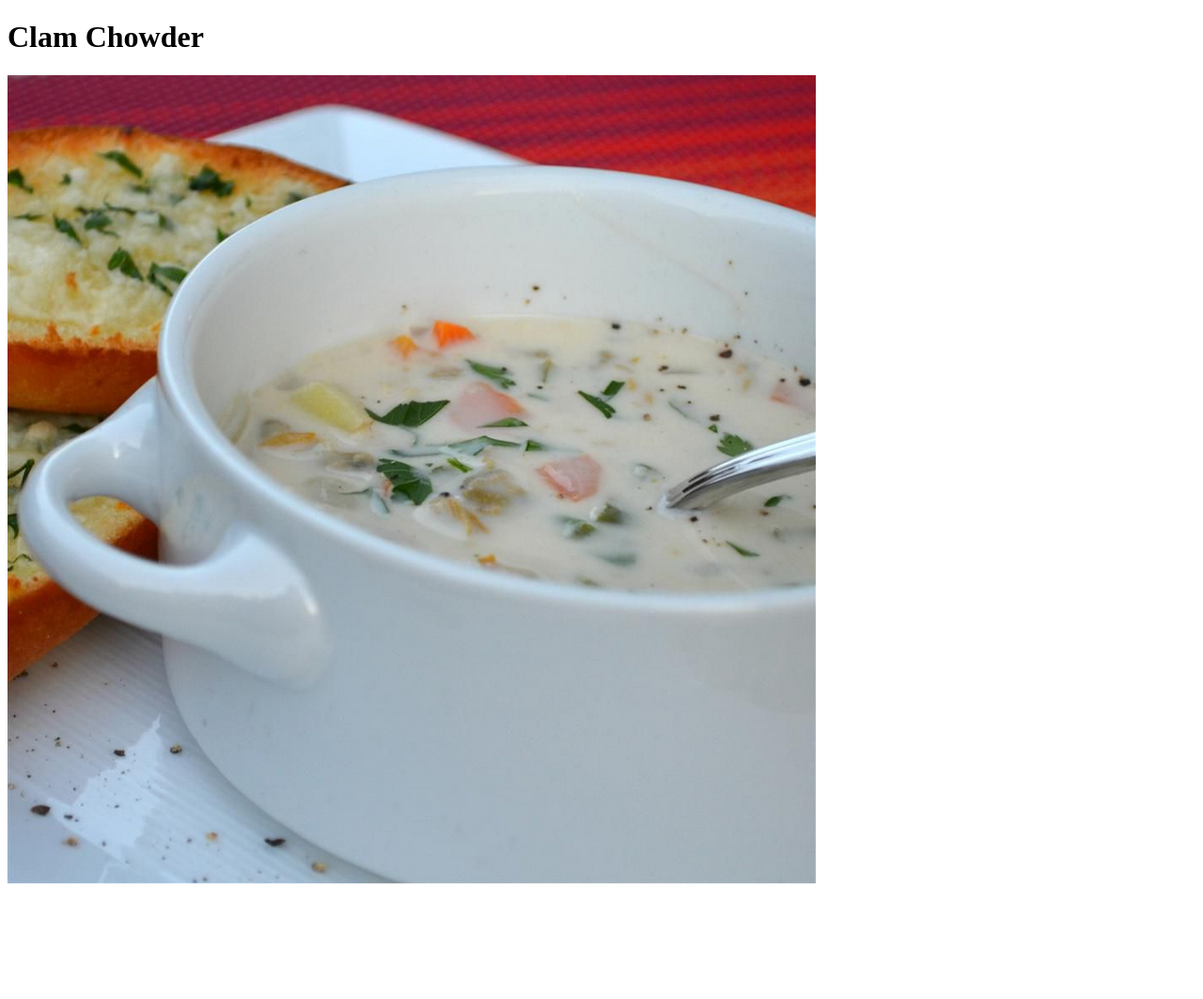
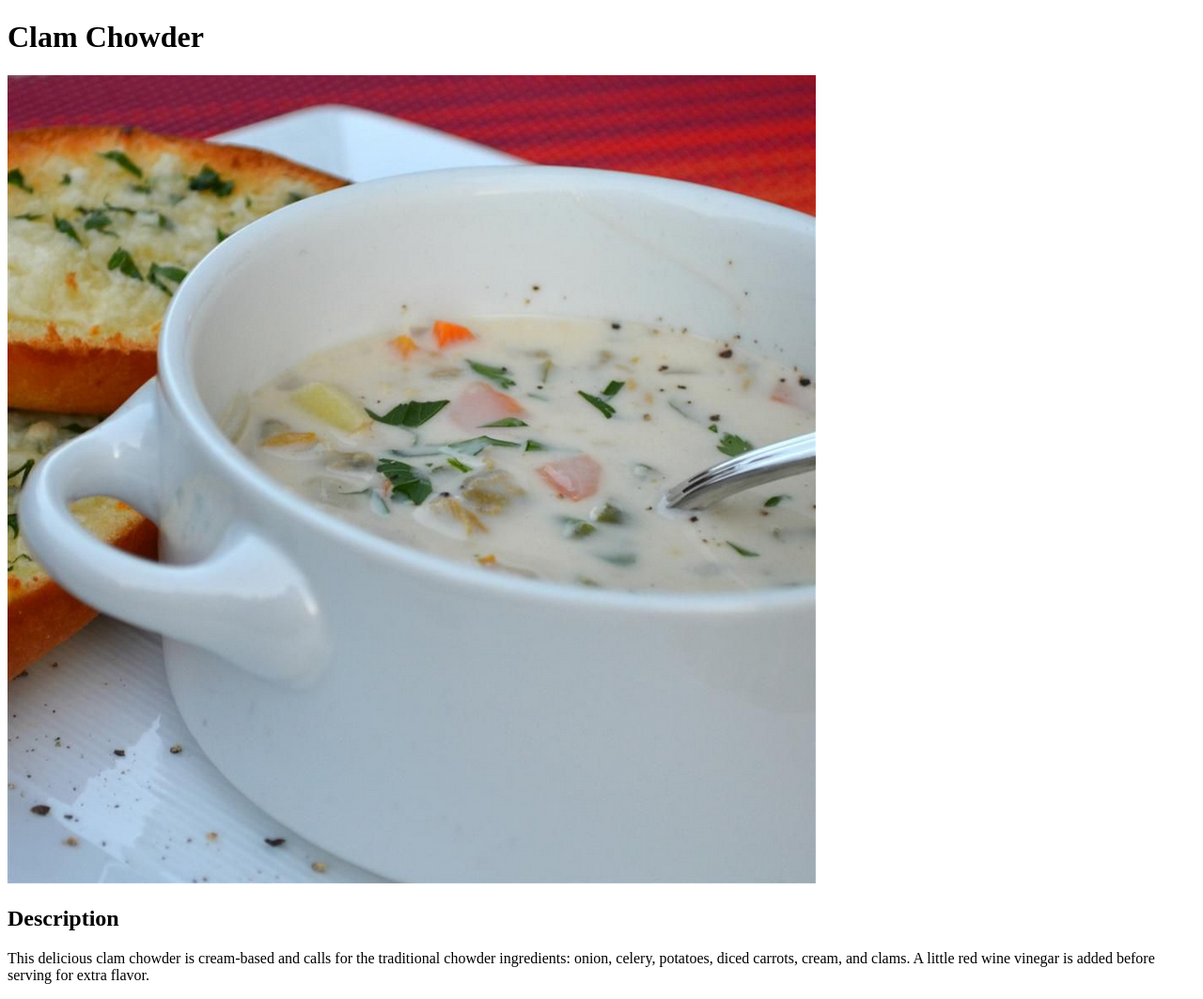
Before and after one commit to LawsonBaldwin/odin-recipes, a plain HTML site: page recipes/clam-chowder.html in a window 1280 px wide. Shown: the whole page at 94% size. Before the commit the page ends 952 px from the top, so only its background shows below. Drawn offline with Linux system fonts and the light colour scheme.

Commit message:
Add a description to each recipe page

```diff
--- a/recipes/clam-chowder.html
+++ b/recipes/clam-chowder.html
@@ -8,5 +8,8 @@
   <body>
     <h1>Clam Chowder</h1>
     <img src="../img/clam-chowder.png" alt="Freshly cooked clam chowder" height="860" width="860">
+
+    <h2>Description</h2>
+    <p>This delicious clam chowder is cream-based and calls for the traditional chowder ingredients: onion, celery, potatoes, diced carrots, cream, and clams. A little red wine vinegar is added before serving for extra flavor.</p>
   </body>
 </html>
```
Also changed, not shown: recipes/cheesy-scalloped-potatoes-with-ham.html (+3 -0 lines), recipes/pasta-fazool-pasta-e-fagioli.html (+3 -0 lines), recipes/sloppy-joe-cornbread-casserole.html (+3 -0 lines).
